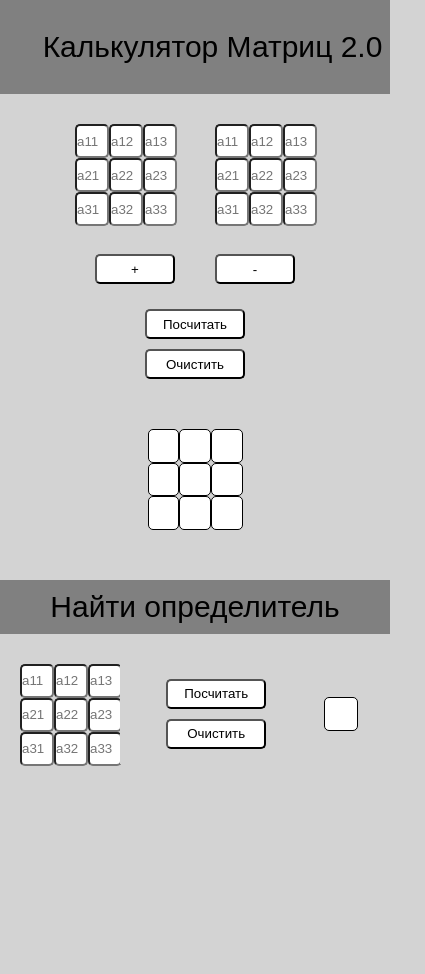
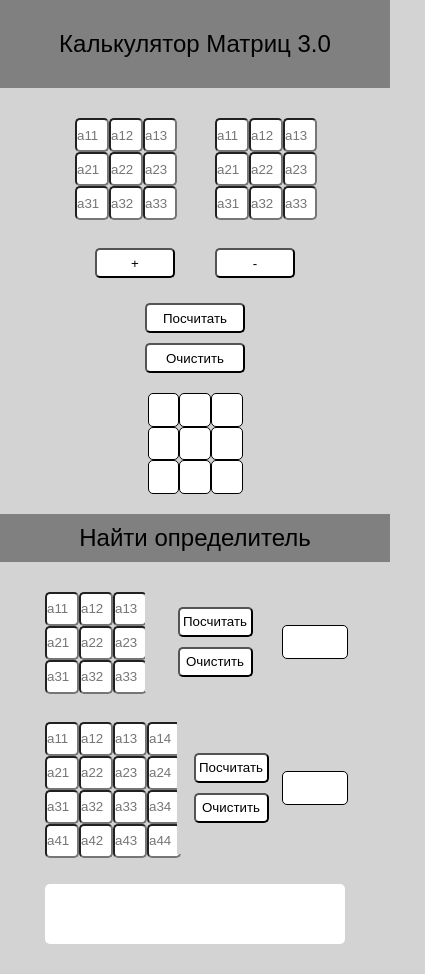
Before and after one commit to Venterx/Matrix, a plain HTML site: page index.html in a window 390 px wide. Shown: the whole page, 425 px wide, since content can reach past the window. Before the commit the page ends 844 px from the top, so only its background shows below. Drawn offline with Linux system fonts and the light colour scheme.

Commit message:
calculator 3.0 added a determinant for a 4 by 4 matrix and convenient interface for the phone

```diff
--- a/assets/css/style.css
+++ b/assets/css/style.css
@@ -176,7 +176,7 @@ input[type="number"]::-webkit-outer-spin-button {
 }
 
 .determinant {
-    width: 32px;
+    width: 64px;
     height: 32px;
     background-color: #fff;
     border-radius: 5px;
@@ -186,3 +186,76 @@ input[type="number"]::-webkit-outer-spin-button {
     justify-content: center;
     align-items: center;
 }
+
+/* ----------------------------------------------- */
+
+.deter-block {
+    margin: auto;
+    width: 400px;
+    display: flex;
+    flex-direction: row;
+    justify-content: space-between;
+}
+
+.block2 {
+    width: 132px;
+    height: 132px;
+}
+
+.formula {
+    margin: auto;
+    margin-top: 30px;
+    margin-bottom: 30px;
+    width: 400px;
+    height: 60px;
+    background-color: #fff;
+    border-radius: 5px;
+}
+
+.formula p {
+    background-color: transparent;
+    width: 380px;
+    margin: auto;
+    padding-top: 10px;
+}
+
+
+@media (max-width:430px ) {
+    .header p{
+        font-size: 24px;
+        width: 325px;
+        text-align: center;
+    }
+
+    .title-determinant p{
+        font-size: 24px;
+    }
+
+    .result-btn {
+        margin-bottom: 20px;
+    }
+
+    .title-determinant {
+        margin-top: 20px;
+    }
+
+    .determinant-block {
+        width: 300px;
+    }
+
+    .deter-block {
+        width: 300px;
+    }
+
+    .determinant-btn button {
+        width: 75px;
+    }
+
+    .formula {
+        width: 300px;
+    }
+
+    .formula p{
+        width: 290px;
+    }
+}
--- a/index.html
+++ b/index.html
@@ -9,7 +9,7 @@
 </head>
 <body>
     <div class="header">
-        <p class="">Калькулятор Матриц 2.0</p>
+        <p class="">Калькулятор Матриц 3.0</p>
     </div>
 
     <div class="input-block">
@@ -98,9 +98,9 @@
                     <input class="input" id="numb6" placeholder="a23" type="number">
                 </div>
                 <div class="block-line">
-                        <input class="input" id="numb7" placeholder="a31" type="number">
-                        <input class="input" id="numb8" placeholder="a32" type="number">
-                        <input class="input" id="numb9" placeholder="a33" type="number">
+                    <input class="input" id="numb7" placeholder="a31" type="number">
+                    <input class="input" id="numb8" placeholder="a32" type="number">
+                    <input class="input" id="numb9" placeholder="a33" type="number">
                 </div>
             </form>
         </div>
@@ -114,6 +114,46 @@
             <p class="determinant" id="determinant"></p>
         </div>
     </div>
+    <div class="deter-block">
+        <div class="block2">
+            <form id="form3">
+                <div class="block-line">
+                    <input class="input" id="numbr1" placeholder="a11" type="number">
+                    <input class="input" id="numbr2" placeholder="a12" type="number">
+                    <input class="input" id="numbr3" placeholder="a13" type="number">
+                    <input class="input" id="numbr4" placeholder="a14" type="number">
+                </div>
+                <div class="block-line">
+                    <input class="input" id="numbr5" placeholder="a21" type="number">
+                    <input class="input" id="numbr6" placeholder="a22" type="number">
+                    <input class="input" id="numbr7" placeholder="a23" type="number">
+                    <input class="input" id="numbr8" placeholder="a24" type="number">
+                </div>
+                <div class="block-line">
+                    <input class="input" id="numbr9" placeholder="a31" type="number">
+                    <input class="input" id="numbr10" placeholder="a32" type="number">
+                    <input class="input" id="numbr11" placeholder="a33" type="number">
+                    <input class="input" id="numbr12" placeholder="a34" type="number">
+                </div>
+                <div class="block-line">
+                    <input class="input" id="numbr13" placeholder="a41" type="number">
+                    <input class="input" id="numbr14" placeholder="a42" type="number">
+                    <input class="input" id="numbr15" placeholder="a43" type="number">
+                    <input class="input" id="numbr16" placeholder="a44" type="number">
+                </div>
+            </form>
+        </div>
+        <div class="determinant-btn">
+            <button onclick="func3()">Посчитать</button>
+            <button onclick="document.getElementById('form3').reset()" type="button" id="clear" value="reset">Очистить</button>
+        </div>
+        <div class="determinant-result">
+            <p class="determinant" id="resultat"></p>
+        </div>
+    </div>
+    <div class="formula">
+        <p class="" id="formula"></p>
+    </div>
 
 
 </body>
--- a/js/main.js
+++ b/js/main.js
@@ -62,3 +62,65 @@ function func2 () {
 
     document.getElementById("determinant").innerHTML = determinant;
 }
+
+function func3() {
+    const numbers = [
+        ["numbr1"],["numbr2"],["numbr3"],["numbr4"],
+        ["numbr5"],["numbr6"],["numbr7"],["numbr8"],
+        ["numbr9"],["numbr10"],["numbr11"],["numbr12"],
+        ["numbr13"],["numbr14"],["numbr15"],["numbr16"],
+    ];
+
+    numbers.forEach(([numbr])=> {
+        window[numbr] = Number(document.getElementById(numbr).value);
+    });
+
+    numbr1 = numbr1 === '' ? 0 : numbr1;
+    numbr2 = numbr2 === '' ? 0 : numbr2;
+    numbr3 = numbr3 === '' ? 0 : numbr3;
+    numbr4 = numbr4 === '' ? 0 : numbr4;
+    numbr5 = numbr5 === '' ? 0 : numbr5;
+    numbr6 = numbr6 === '' ? 0 : numbr6;
+    numbr7 = numbr7 === '' ? 0 : numbr7;
+    numbr8 = numbr8 === '' ? 0 : numbr8;
+    numbr9 = numbr9 === '' ? 0 : numbr9;
+    numbr10 = numbr10 === '' ? 0 : numbr10;
+    numbr11 = numbr11 === '' ? 0 : numbr11;
+    numbr12 = numbr12 === '' ? 0 : numbr12;
+    numbr13 = numbr13 === '' ? 0 : numbr13;
+    numbr14 = numbr14 === '' ? 0 : numbr14;
+    numbr15 = numbr15 === '' ? 0 : numbr15;
+    numbr16 = numbr16 === '' ? 0 : numbr16;
+
+    if (numbr1.value != '') {
+        sum1 = (numbr6 * numbr11 * numbr16) + (numbr10 * numbr15 * numbr8) + (numbr7 * numbr12 * numbr14);
+        sum2 = (numbr14 * numbr11 * numbr8) + (numbr7 * numbr10 * numbr16) + (numbr6 * numbr12 * numbr15);
+        res1 = (sum1 - sum2);
+
+        sum3 = (numbr2 * numbr11 * numbr16) + (numbr10 * numbr15 * numbr4) + (numbr3 * numbr14 * numbr12);
+        sum4 = (numbr14 * numbr11 * numbr4) + (numbr10 * numbr3 * numbr16) + (numbr2 * numbr12 * numbr15);
+        res2 = (sum3 - sum4);
+
+        sum5 = (numbr2 * numbr7 * numbr16) + (numbr4 * numbr6 * numbr15) + (numbr3 * numbr8 * numbr14);
+        sum6 = (numbr14 * numbr7 * numbr4) + (numbr6 * numbr3 * numbr16) + (numbr2 * numbr8 * numbr15);
+        res3 = (sum5 - sum6);
+
+        sum7 = (numbr2 * numbr7 * numbr12) + (numbr4 * numbr6 * numbr11) + (numbr3 * numbr8 * numbr10);
+        sum8 = (numbr10 * numbr7 * numbr4) + (numbr3 * numbr6 * numbr12) + (numbr2 * numbr8 * numbr11);
+        res4 = (sum7 - sum8);
+
+        number5 = numbr5 * -1;
+        number13 = numbr13 * -1;
+
+        block1 = numbr1 * res1;
+        block2 = number5 * res2;
+        block3 = numbr9 * res3;
+        block4 = number13 * res4;
+
+        resultat = block1 + block2 + block3 + block4;
+        formula = `${resultat} = (${numbr1} * ${res1}) + (${number5} * ${res2}) + (${numbr9} * ${res3}) + (${number13} * ${res4})`;
+    }
+
+    document.getElementById("resultat").innerHTML = resultat;
+    document.getElementById("formula").innerHTML = formula;
+}
```
